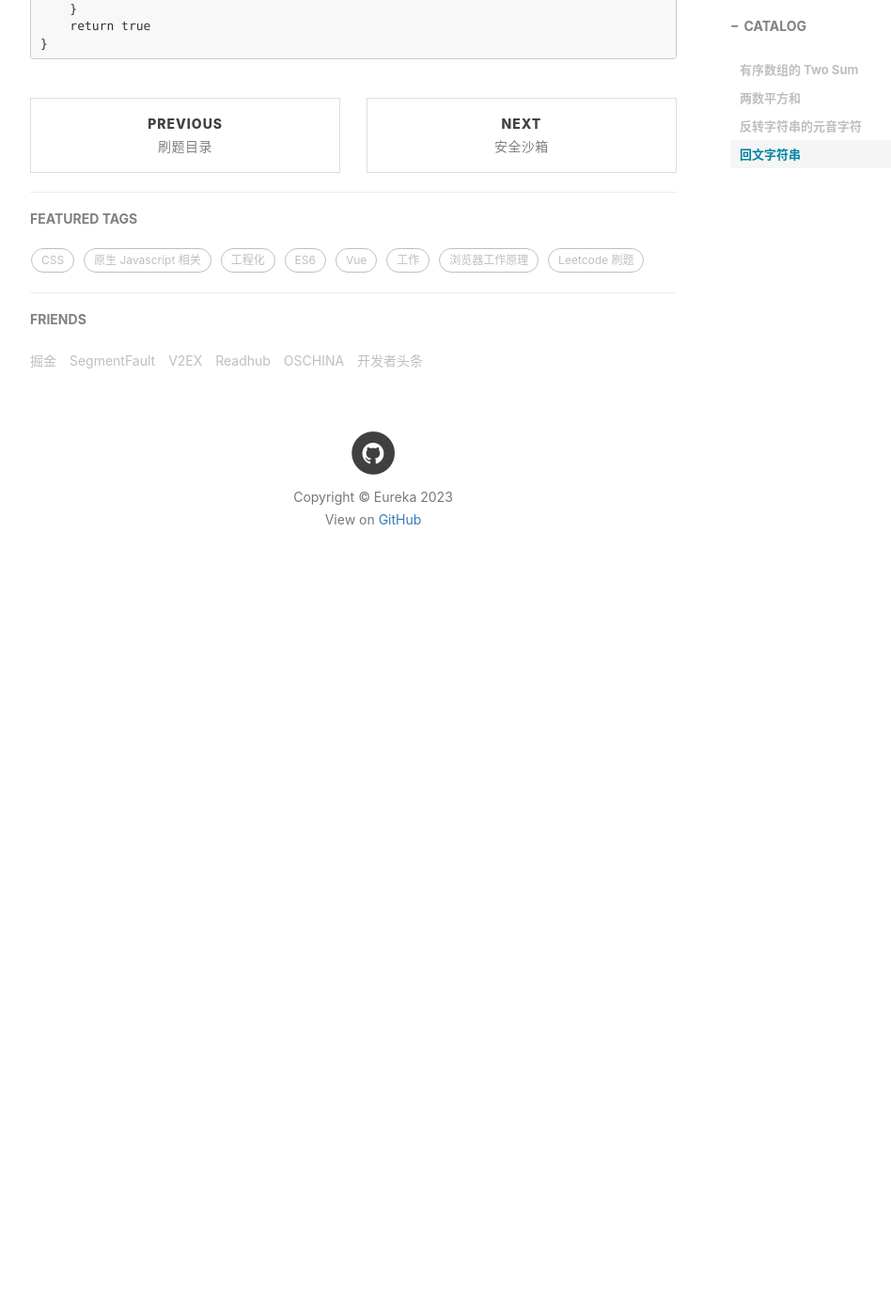
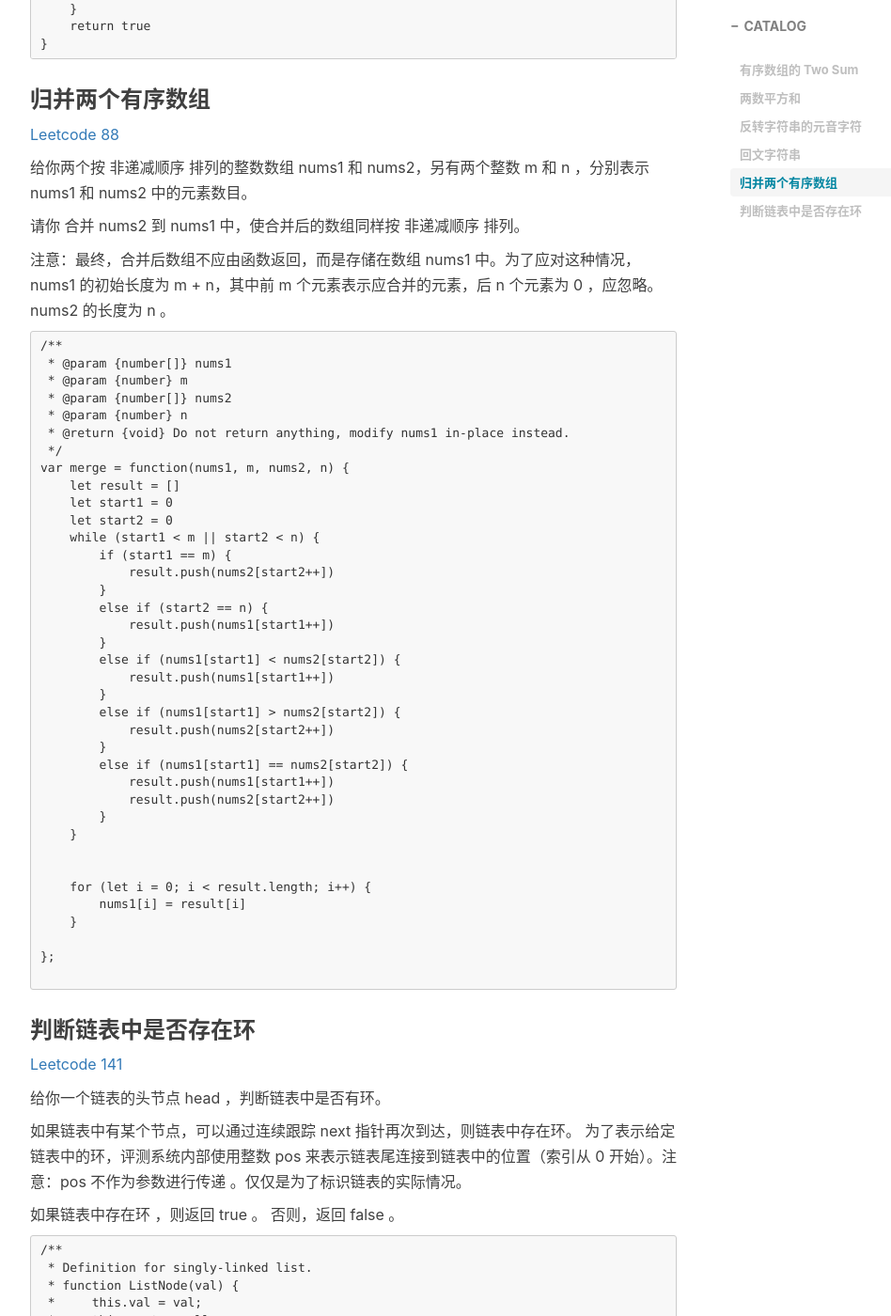
Before and after one commit to Eureka-M/Eureka-M.github.io, a Jekyll site: the page built from _posts/Leetcode 刷题/2023-03-18-02 双指针.md, in a window 1280 px wide and 1400 px high, scrolled down 3328 px. Shown: the whole window at 94% size, without its empty margins (243-1191 px from the left). Built offline with Jekyll 4.4.1, drawn with Linux system fonts in a browser that asks for light colours; nearby versions of some CDN libraries; comment, search, counter and statistics services are not loaded; before the commit the page ends 3958 px from its top, so only the background shows below that; some of the changed text lies outside the part shown.

Commit message:
docs: 双指针两题

````diff
--- a/_posts/Leetcode 刷题/2023-03-18-02 双指针.md
+++ b/_posts/Leetcode 刷题/2023-03-18-02 双指针.md
@@ -165,3 +165,99 @@ var isPalindrome = function(s) {
     return true
 }
 ```
+
+### 归并两个有序数组
+
+[Leetcode 88](https://leetcode.cn/problems/merge-sorted-array/description/)
+
+给你两个按 非递减顺序 排列的整数数组 nums1 和 nums2，另有两个整数 m 和 n ，分别表示 nums1 和 nums2 中的元素数目。
+
+请你 合并 nums2 到 nums1 中，使合并后的数组同样按 非递减顺序 排列。
+
+注意：最终，合并后数组不应由函数返回，而是存储在数组 nums1 中。为了应对这种情况，nums1 的初始长度为 m + n，其中前 m 个元素表示应合并的元素，后 n 个元素为 0 ，应忽略。nums2 的长度为 n 。
+
+```
+/**
+ * @param {number[]} nums1
+ * @param {number} m
+ * @param {number[]} nums2
+ * @param {number} n
+ * @return {void} Do not return anything, modify nums1 in-place instead.
+ */
+var merge = function(nums1, m, nums2, n) {
+    let result = []
+    let start1 = 0
+    let start2 = 0
+    while (start1 < m || start2 < n) {
+        if (start1 == m) {
+            result.push(nums2[start2++])
+        }
+        else if (start2 == n) {
+            result.push(nums1[start1++])
+        }
+        else if (nums1[start1] < nums2[start2]) {
+            result.push(nums1[start1++])
+        }
+        else if (nums1[start1] > nums2[start2]) {
+            result.push(nums2[start2++])
+        }
+        else if (nums1[start1] == nums2[start2]) {
+            result.push(nums1[start1++])
+            result.push(nums2[start2++])
+        }
+    }
+
+
+    for (let i = 0; i < result.length; i++) {
+        nums1[i] = result[i]
+    }
+
+};
+
+```
+
+### 判断链表中是否存在环
+
+[Leetcode 141](https://leetcode.cn/problems/linked-list-cycle/description/)
+
+给你一个链表的头节点 head ，判断链表中是否有环。
+
+如果链表中有某个节点，可以通过连续跟踪 next 指针再次到达，则链表中存在环。 为了表示给定链表中的环，评测系统内部使用整数 pos 来表示链表尾连接到链表中的位置（索引从 0 开始）。注意：pos 不作为参数进行传递 。仅仅是为了标识链表的实际情况。
+
+如果链表中存在环 ，则返回 true 。 否则，返回 false 。
+
+```
+/**
+ * Definition for singly-linked list.
+ * function ListNode(val) {
+ *     this.val = val;
+ *     this.next = null;
+ * }
+ */
+
+/**
+ * @param {ListNode} head
+ * @return {boolean}
+ */
+
+// 快慢指针 有环一定相遇
+var hasCycle = function(head) {
+    let fast = head
+    let slow = head
+
+    while (fast) {
+        slow = slow.next
+        fast = fast.next
+        if (fast) {
+            fast = fast.next
+        } else {
+            return false
+        }
+        if (fast == slow) {
+            return true
+        }
+    }
+    return false
+};
+
+```
````
Also changed, not shown: _posts/Leetcode 刷题/2023-03-18-01 刷题目录.md (+1 -1 lines).
